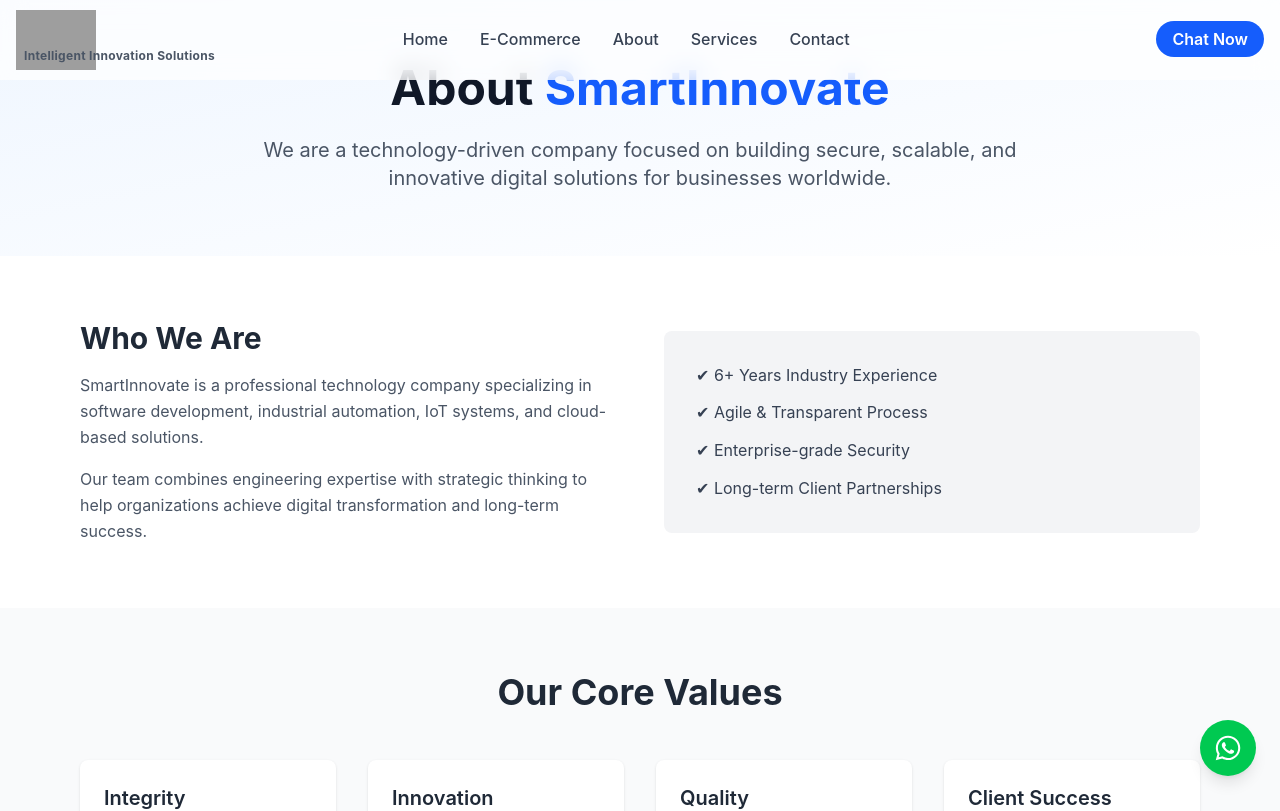
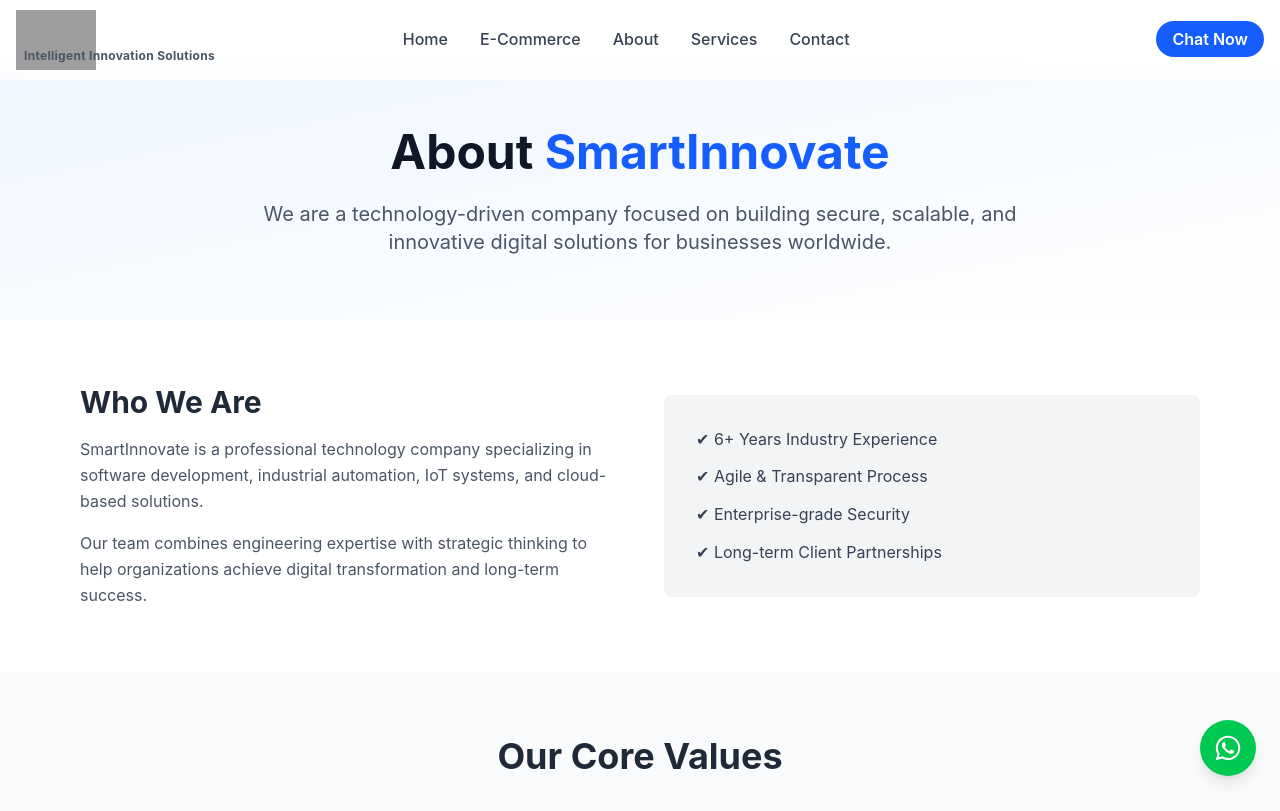
Before and after one commit to Kelumsameera/smartinovate, a Next.js app: page /about in a window 1280 px wide. Shown: the top 811 px of the page. Built offline with nearby package versions, Linux system fonts and the light colour scheme; grey boxes are pictures that could not be loaded.

Commit message:
fix: adjust margin for About section for improved layout

```diff
--- a/app/about/page.jsx
+++ b/app/about/page.jsx
@@ -57,7 +57,7 @@ export default function AboutPage() {
   return (
     <>
       {/* HERO */}
-      <section className="pt-28 pb-20 bg-linear-to-br from-blue-50 to-white">
+      <section className="mt-16 pb-20 bg-linear-to-br from-blue-50 to-white">
         <div className="max-w-6xl mx-auto px-4 text-center">
           <h1 className="text-5xl font-bold text-gray-900 mb-6">
             About <span className="text-blue-600">SmartInnovate</span>
```
